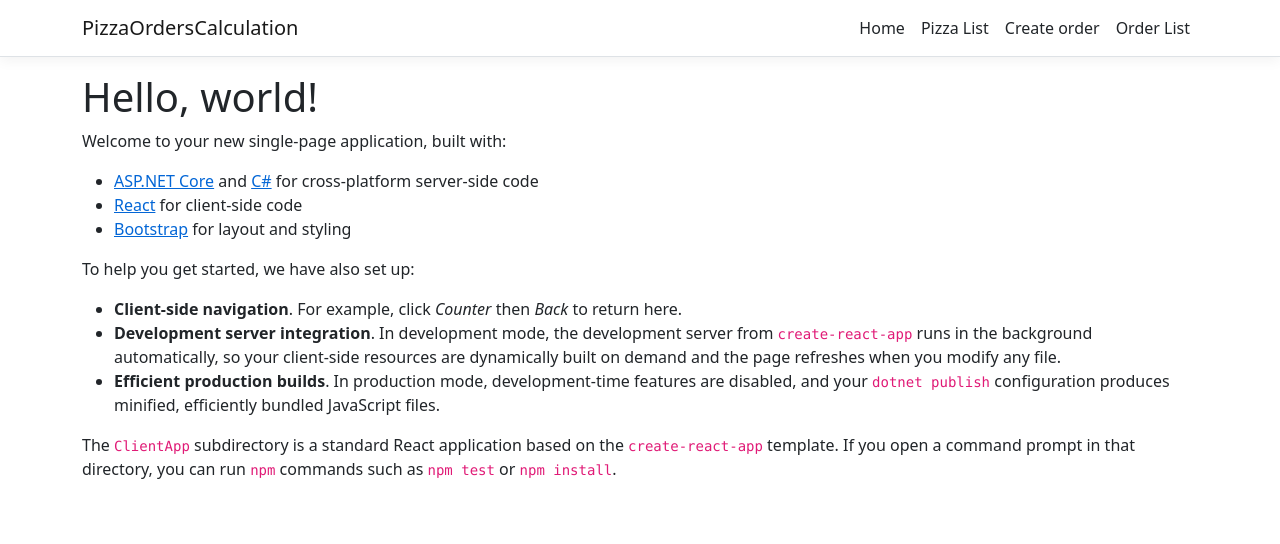
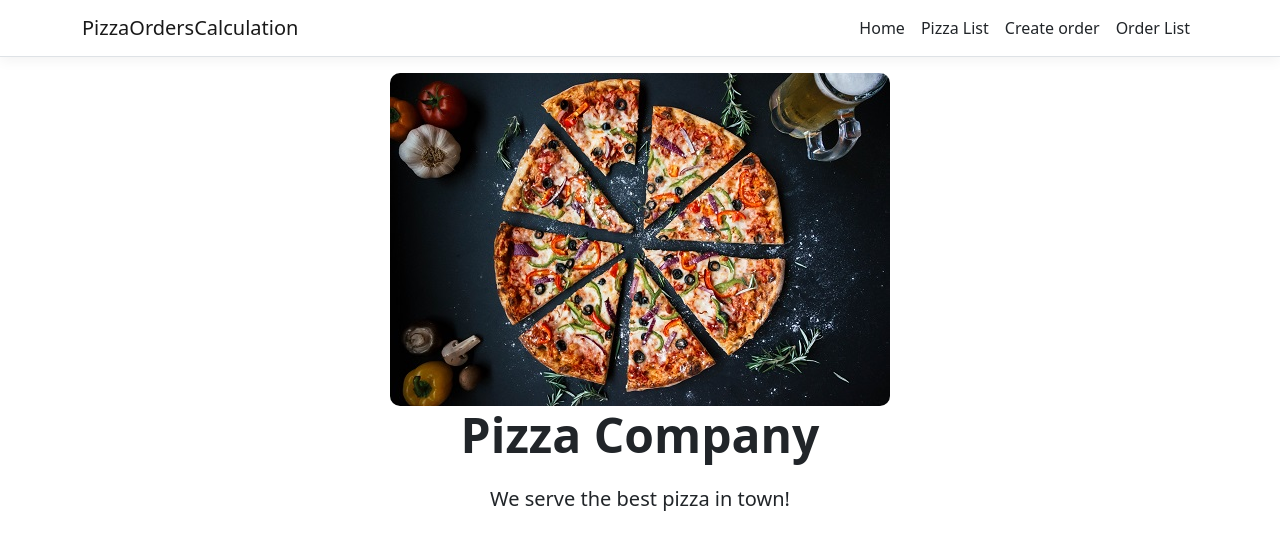
Before and after one commit to Vaidelis/pizza-orders-calculation, a React (Create React App) app in the folder PizzaOrdersCalculation/ClientApp/: page / in a window 1280 px wide. Shown: the top 544 px of the page. Built offline with nearby package versions, Linux system fonts and the light colour scheme.

Commit message:
Added home page desing

```diff
--- a/PizzaOrdersCalculation/ClientApp/src/components/Custom.css
+++ b/PizzaOrdersCalculation/ClientApp/src/components/Custom.css
@@ -13,3 +13,28 @@
   .price-display > p{
     margin-bottom: 0px;
   }
+
+  .home {
+    display: flex;
+    flex-direction: column;
+    align-items: center;
+    justify-content: center;
+  }
+
+  .home img {
+    width: 50%;
+    max-width: 500px;
+    border-radius: 10px;
+  }
+
+  .home h1 {
+    font-size: 48px;
+    font-weight: 700;
+    margin-bottom: 20px;
+  }
+
+  .home p {
+    font-size: 20px;
+    line-height: 1.5;
+    margin-bottom: 0;
+  }
--- a/PizzaOrdersCalculation/ClientApp/src/components/Home.js
+++ b/PizzaOrdersCalculation/ClientApp/src/components/Home.js
@@ -1,25 +1,15 @@
 import React, { Component } from 'react';
+import image from './images/Pizza.jpg';
 
 export class Home extends Component {
   static displayName = Home.name;
 
   render() {
     return (
-      <div>
-        <h1>Hello, world!</h1>
-        <p>Welcome to your new single-page application, built with:</p>
-        <ul>
-          <li><a href='https://get.asp.net/'>ASP.NET Core</a> and <a href='https://msdn.microsoft.com/en-us/library/67ef8sbd.aspx'>C#</a> for cross-platform server-side code</li>
-          <li><a href='https://facebook.github.io/react/'>React</a> for client-side code</li>
-          <li><a href='http://getbootstrap.com/'>Bootstrap</a> for layout and styling</li>
-        </ul>
-        <p>To help you get started, we have also set up:</p>
-        <ul>
-          <li><strong>Client-side navigation</strong>. For example, click <em>Counter</em> then <em>Back</em> to return here.</li>
-          <li><strong>Development server integration</strong>. In development mode, the development server from <code>create-react-app</code> runs in the background automatically, so your client-side resources are dynamically built on demand and the page refreshes when you modify any file.</li>
-          <li><strong>Efficient production builds</strong>. In production mode, development-time features are disabled, and your <code>dotnet publish</code> configuration produces minified, efficiently bundled JavaScript files.</li>
-        </ul>
-        <p>The <code>ClientApp</code> subdirectory is a standard React application based on the <code>create-react-app</code> template. If you open a command prompt in that directory, you can run <code>npm</code> commands such as <code>npm test</code> or <code>npm install</code>.</p>
+      <div class="home">
+        <img src={image} alt="Pizza" />
+        <h1>Pizza Company</h1>
+        <p>We serve the best pizza in town!</p>
       </div>
     );
   }
```
Also changed, not shown: PizzaOrdersCalculation/ClientApp/src/components/images/Pizza.jpg (added).
